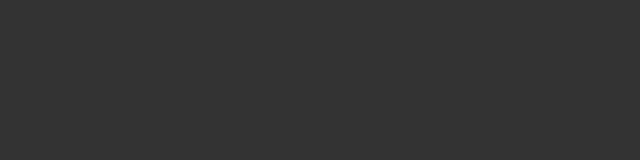
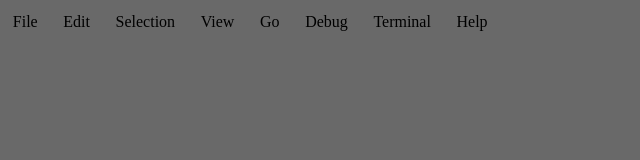
Before and after one commit to dev-song/homepage, a plain HTML site: page hymn_to_vsc/hymn.html in a window 1280 px wide. Shown: the whole page, without its empty margins (0-640 px from the left). Drawn offline with Linux system fonts and the light colour scheme; files that its build step writes are made by us from their sources.

Commit message:
Add: Menu bar and CSS style
-------------------------------------------
> Create a menu bar and its items

> Create CSS style file

```diff
--- a/hymn_to_vsc/hymn.html
+++ b/hymn_to_vsc/hymn.html
@@ -5,7 +5,7 @@
         <meta charset="utf-8">
         <meta name="viewport" content="width=device-width, user-scalable=no">
 
-        <link type="text/css" rel="stylesheet" href="style.css">
+        <link type="text/css" rel="stylesheet" href="styles.css">
 
         <title>A Hymn to Visual Studio Code</title>
     </head>
@@ -17,14 +17,14 @@
             <header>
                 <div class="program_icon"></div>
                 <nav class="menu">
-                    <div class="menu-item"></div>
-                    <div class="menu-item"></div>
-                    <div class="menu-item"></div>
-                    <div class="menu-item"></div>
-                    <div class="menu-item"></div>
-                    <div class="menu-item"></div>
-                    <div class="menu-item"></div>
-                    <div class="menu-item"></div>
+                    <div class="menu-item">File</div>
+                    <div class="menu-item">Edit</div>
+                    <div class="menu-item">Selection</div>
+                    <div class="menu-item">View</div>
+                    <div class="menu-item">Go</div>
+                    <div class="menu-item">Debug</div>
+                    <div class="menu-item">Terminal</div>
+                    <div class="menu-item">Help</div>
                 </nav>
                 <div class="file_name"></div>
             </header>
--- /dev/null
+++ b/hymn_to_vsc/styles.css
@@ -0,0 +1,39 @@
+
+/****************************
+************ Global
+****************************/
+
+* {
+    margin: 0;
+    padding: 0;
+}
+
+body {
+    background-color: dimgray;
+}
+
+/****************************
+************ Header
+****************************/
+
+header {
+    text-align: center;
+}
+
+.menu {
+    display: flex;
+}
+
+.menu-item {
+    margin: 1vw;
+}
+
+/****************************
+************ Main (Wrapper)
+****************************/
+
+
+
+/****************************
+************ Media Queries
+****************************/
```
